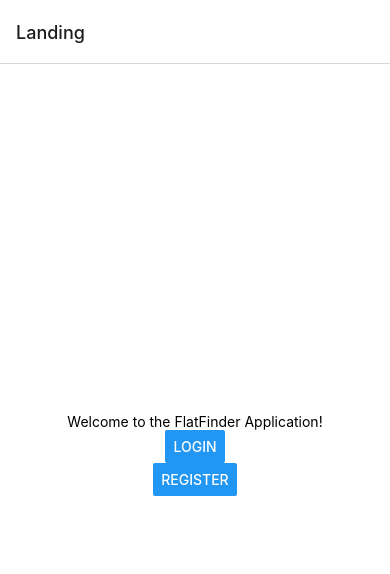
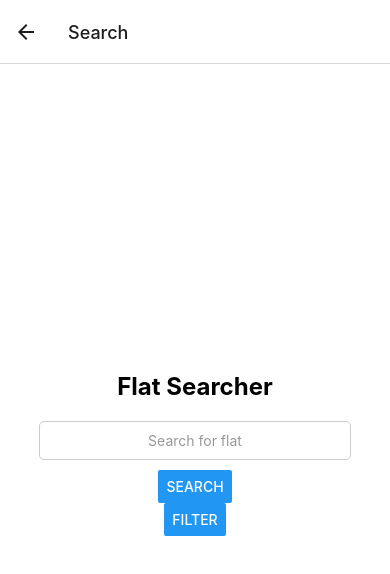
Before and after one commit to Katsumi404/FlatFinder, a React Native app: screen /Search in a window 390 px wide. Shown: the top 574 px of the page. Built offline with nearby package versions, Linux system fonts and the light colour scheme.

Commit message:
search screen

```diff
--- a/App.js
+++ b/App.js
@@ -7,6 +7,7 @@ import LandingScreen from "./screens/LandingScreen.js";
 import LoginScreen from "./screens/LoginScreen";
 import RegisterScreen from "./screens/RegisterScreen.js";
 import MainScreen from "./screens/MainScreen.js";
+import SearchScreen from './screens/SearchScreen.js';
 
 //creates way to navigate the pages
 const Stack = createNativeStackNavigator();
@@ -18,6 +19,7 @@ export default function App() {
         <Stack.Screen name="Landing" component={LandingScreen} />
         <Stack.Screen name="Login" component={LoginScreen} />
         <Stack.Screen name="Register" component={RegisterScreen} />
+        <Stack.Screen name="Search" component={SearchScreen} />
         <Stack.Screen name="Main" component={MainScreen} />
       </Stack.Navigator>
     </NavigationContainer>
--- a/package.json
+++ b/package.json
@@ -32,7 +32,10 @@
     "expo-system-ui": "^2.9.3",
     "firebase": "^9.6.11",
     "react": "18.2.0",
-    "react-native": "^0.73.6"
+    "react-native": "^0.73.6",
+    "react-native-web": "~0.19.6",
+    "react-dom": "18.2.0",
+    "@expo/metro-runtime": "~3.1.3"
   },
   "devDependencies": {
     "@babel/core": "^7.20.0",
--- a/screens/LandingScreen.js
+++ b/screens/LandingScreen.js
@@ -18,11 +18,16 @@ export default function LandingScreen({ navigation }) {
     navigation.navigate('Register');
   };
 
+  const toSearch = () => {
+    navigation.navigate('Search');
+  };
+
   return (
     <View style={styles.container}>
       <Text>Welcome to the FlatFinder Application!</Text>
       <Button title="Login" onPress={toLogin}></Button>
       <Button title="Register" onPress={toRegister}></Button>
+      <Button title="Search" onPress={toSearch}></Button>
       <StatusBar style="auto" />
     </View>
   );
--- /dev/null
+++ b/screens/SearchScreen.js
@@ -0,0 +1,159 @@
+import { StatusBar } from 'expo-status-bar';
+import React, { useState } from 'react';
+import { View, TextInput, Button, StyleSheet, Text, Picker, Modal } from 'react-native';
+
+export default function SearchScreen(){
+
+  const searched = () => {
+    if (Search !== ""){
+      alert('You have searched for ' + Search);
+    }
+    else{
+      alert('Please enter in a search')
+    }
+  };
+
+  const [Search, setSearch] = useState("");
+  const [filter, setFilter] = useState(false);
+  const [pricePref, setPricePref] = useState("no-price-pref");
+  const [roomPref, setRoomPref] = useState("no-room-pref");
+  const [sizePref, setSizePref] = useState("no-size-pref");
+  const [petPref, setPetPref] = useState("no-pet-pref");
+  const [availabilityPref, setAvailabilityPref] = useState("available");
+
+
+  return (
+    <View style={styles.container}>
+      <StatusBar style="auto"/>
+      <Text style={styles.title}>Flat Searcher</Text>
+      <TextInput
+        style={styles.input}
+        placeholder="Search for flat"
+        placeholderTextColor="#999"
+        clearButtonMode='always'
+        value = {Search}
+        onChangeText={setSearch}
+        maxLength={30}
+      />
+      <Button title="Search" onPress={searched} style={styles.button} />
+      <Button title="Filter" onPress={() => setFilter(true)} style={styles.button}/>
+
+      <Modal
+        animationType="none"
+        transparent={true}
+        visible={filter}
+        onRequestClose={() => {
+          setFilter(!filter);
+        }}
+      >
+        <View style={styles.centeredView}>
+          <View style={styles.modalView}>
+            <Text style={styles.label}>Price</Text>
+            <Picker
+              style={styles.picker}
+              selectedValue={pricePref}
+              onValueChange={(itemValue, itemIndex) =>
+                setPricePref(itemValue)
+              }>
+              <Picker.Item label="Per Month" value="per-month"/>
+              <Picker.Item label="Per Week" value="per-week"/>
+            </Picker>
+
+            <Text style={styles.label}>Number of Rooms</Text>
+            <Picker
+              style={styles.picker}
+              selectedValue={roomPref}
+              onValueChange={(itemValue, itemIndex) =>
+                setRoomPref(itemValue)
+              }>
+              <Picker.Item label="No Preference" value="no-room-pref"/>
+              <Picker.Item label="1" value="one-room"/>
+              <Picker.Item label="2" value="two-rooms"/>
+              <Picker.Item label="3" value="three-rooms"/>
+            </Picker>
+
+            <Text style={styles.label}>Size</Text>
+            <Picker
+              style={styles.picker}
+              selectedValue={sizePref}
+              onValueChange={(itemValue, itemIndex) =>
+                setSizePref(itemValue)
+              }>
+              <Picker.Item label="No Preference" value="no-size-pref"/>
+              <Picker.Item label="Smallest To Largest" value="small-to-largest"/>
+              <Picker.Item label="Largest to Smallest" value="largest-to-smallest"/>
+            </Picker>
+
+            <Text style={styles.label}>Pet Friendliness</Text>
+            <Picker
+              style={styles.picker}
+              selectedValue={petPref}
+              onValueChange={(itemValue, itemIndex) =>
+                setPetPref(itemValue)
+              }>
+              <Picker.Item label="No Preference" value="no-pet-pref"/>
+              <Picker.Item label="Yes" value="yes-pets"/>
+              <Picker.Item label="No" value="no-pets"/>
+            </Picker>
+
+            <Text style={styles.label}>Availablity</Text>
+            <Picker
+              style={styles.picker}
+              selectedValue={availabilityPref}
+              onValueChange={(itemValue, itemIndex) =>
+                setAvailabilityPref(itemValue)
+              }>
+              <Picker.Item label="Available" value="available"/>
+              <Picker.Item label="Not Available" value="not-available"/>
+            </Picker>
+
+            <Button title="Close" onPress={() => setFilter(!filter)} />
+          </View>
+        </View>
+      </Modal>
+    </View>
+  );
+}
+
+const styles = StyleSheet.create({
+  container: {
+    flex: 1,
+    backgroundColor: '#fff',
+    alignItems: 'center',
+    justifyContent: 'center',
+  },
+  input: {
+    width: '80%',
+    padding: 10,
+    marginBottom: 10,
+    borderWidth: 1,
+    borderColor: '#ccc',
+    borderRadius: 5,
+    textAlign: 'center'
+  },
+  picker:{
+    textAlign:'center'
+  },
+  label:{
+    fontWeight:'bold'
+  },
+  title: {
+    marginBottom: 20,
+    fontSize: 24,
+    fontWeight: 'bold',
+  },
+  centeredView: {
+    flex: 1,
+    justifyContent: 'center',
+    alignItems: 'center',
+    marginTop: 22,
+  },
+  modalView: {
+    margin: 20,
+    backgroundColor: 'white',
+    borderRadius: 20,
+    padding: 35,
+    alignItems: 'center',
+
+  }
+});
```
Also changed, not shown: 1 other file (tests, documents, lock files or other folders).
